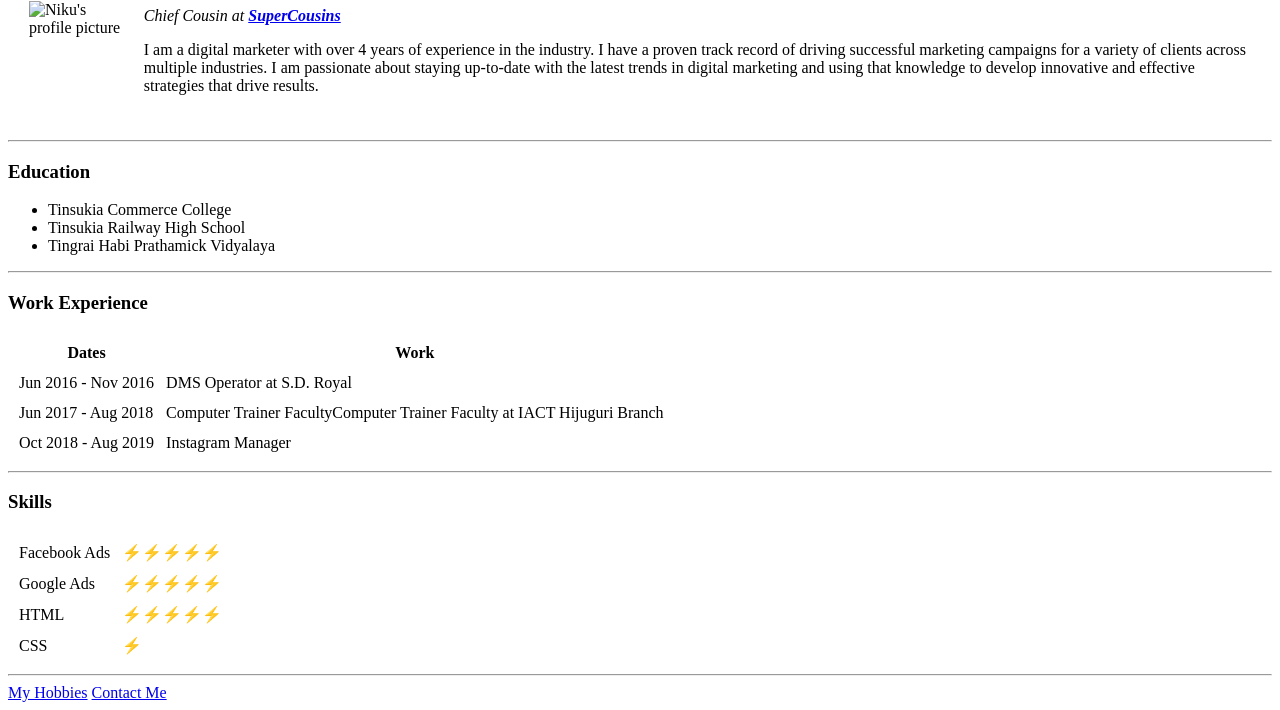
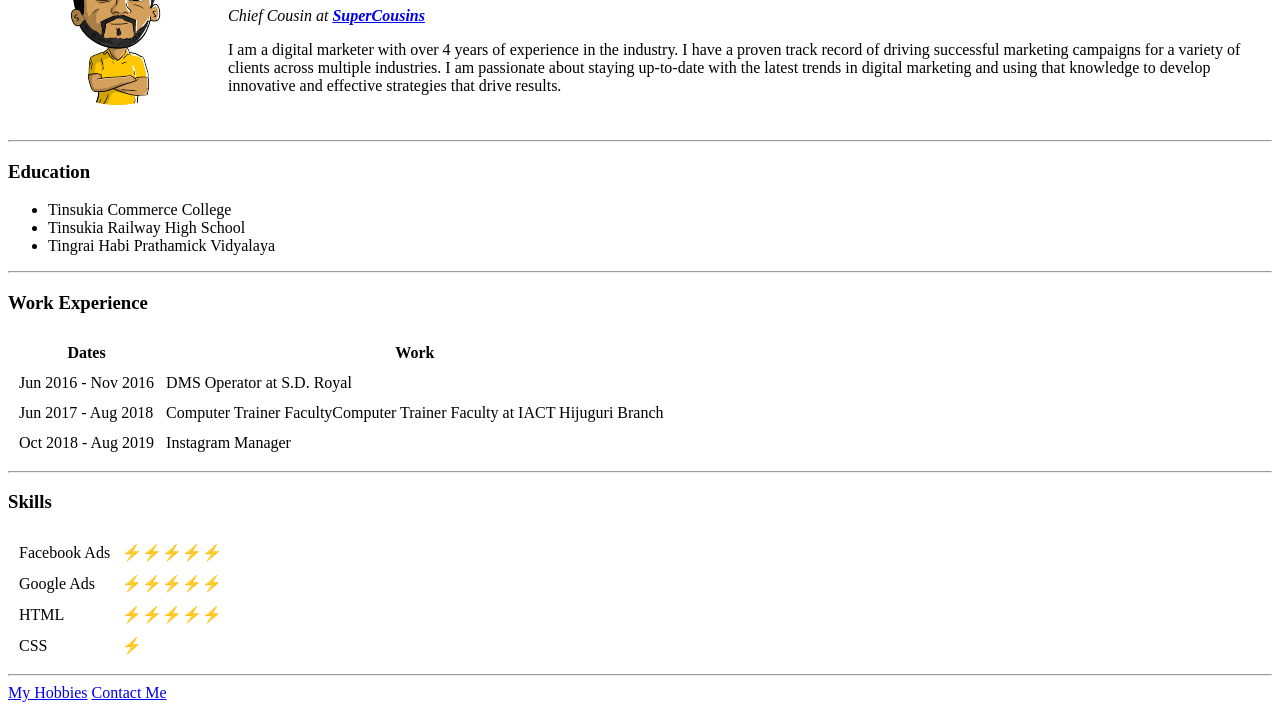
Before and after one commit to chiefcousin/cv, a plain HTML site: page index.html in a window 1280 px wide. Shown: the part 102-812 px from the top of the page. Drawn offline with Linux system fonts and the light colour scheme.

Commit message:
Update index.html

```diff
--- a/index.html
+++ b/index.html
@@ -7,7 +7,7 @@
 <body>
     <table cellspacing="20">
         <tr>
-            <td><img src="images/yognik image.png" alt="Niku's profile picture"></td>
+            <td><img src="yognik image.png" alt="Niku's profile picture"></td>
             <td><h1>Niku Mandal</h1>
                 <p><em>Chief Cousin at <strong><a href="https://supercousins.in/">SuperCousins</a></strong></em></p>
                 <p>I am a digital marketer with over 4 years of experience in the industry. I have a proven track record of driving successful marketing campaigns for a variety of clients across multiple industries. I am passionate about staying up-to-date with the latest trends in digital marketing and using that knowledge to develop innovative and effective strategies that drive results.</p></td>
```
